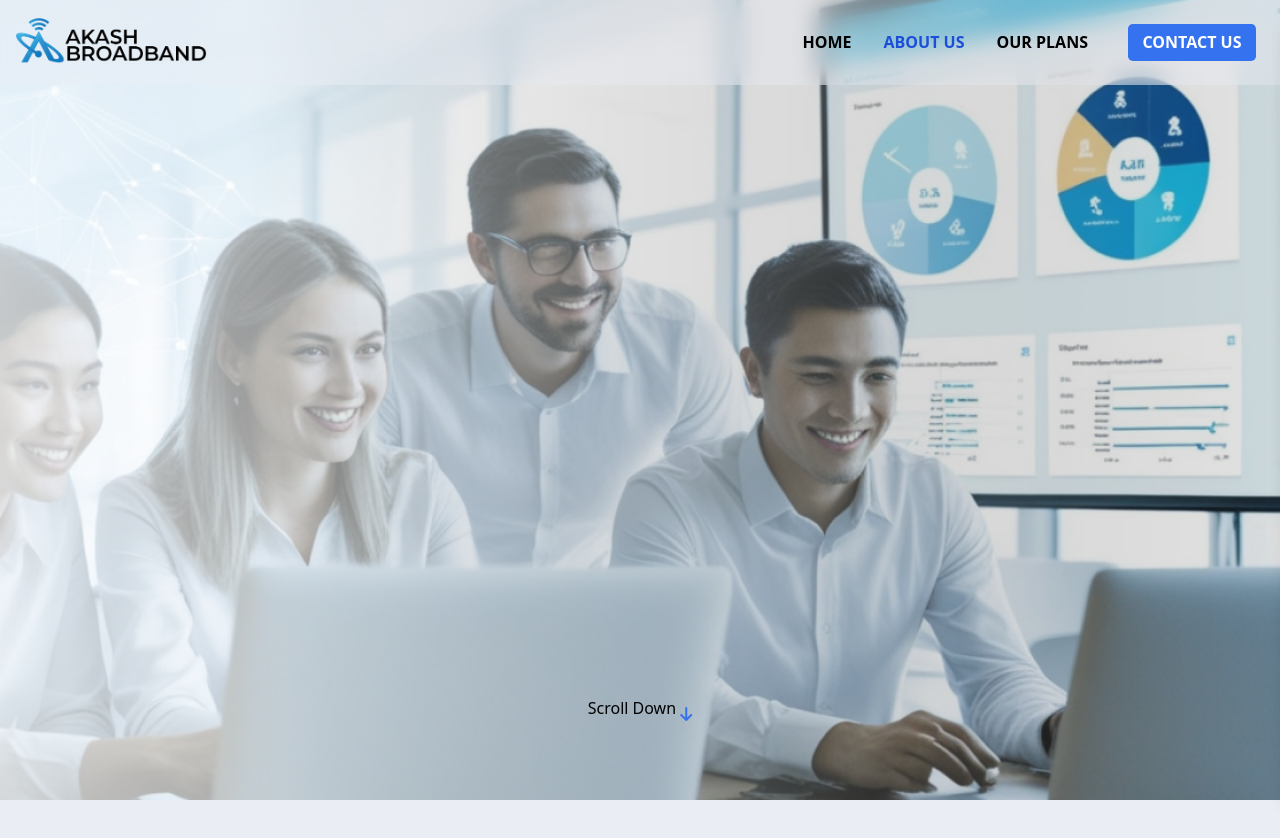
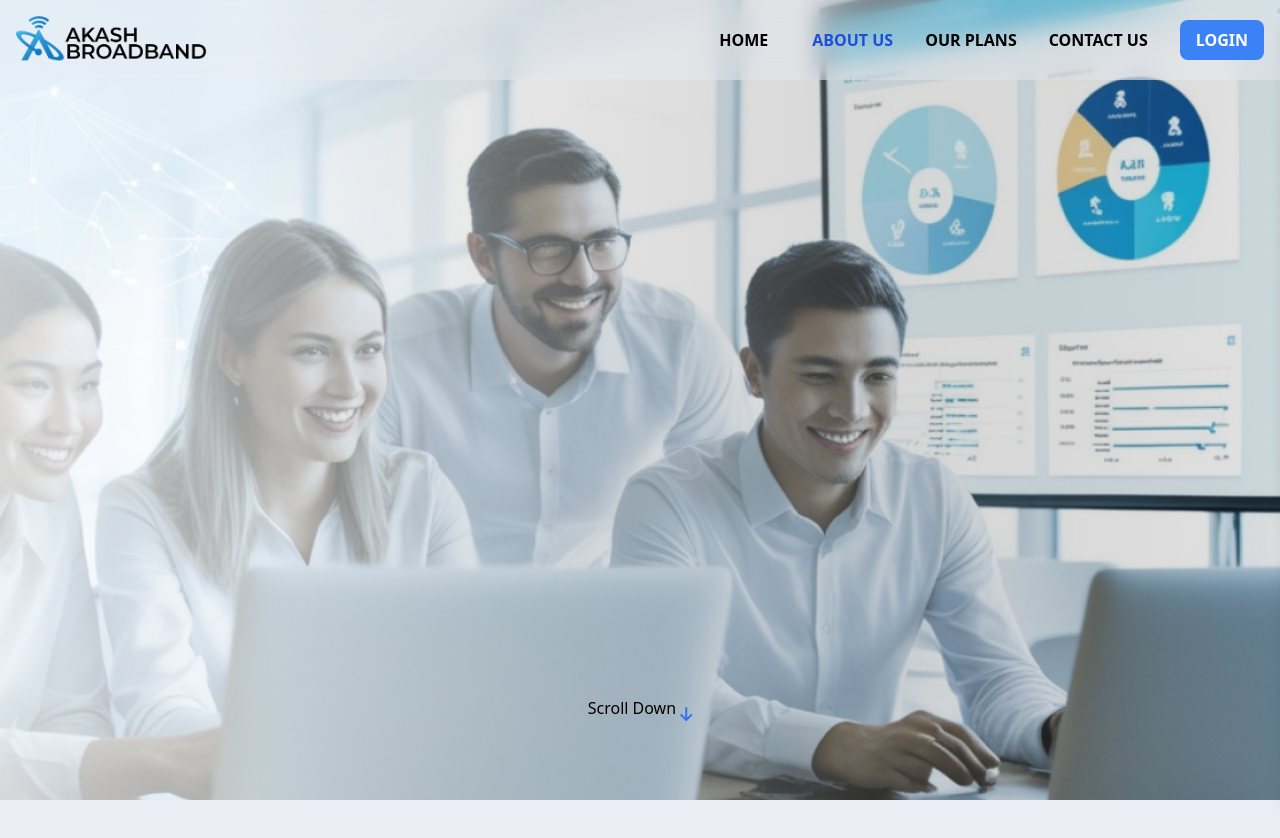
Before and after one commit to artifice7/BroadBand, a React (Vite) app in the folder broadband/: page /about in a window 1280 px wide. Shown: the top 838 px of the page. Built offline with nearby package versions, Linux system fonts and the light colour scheme; a web font is replaced by a local one.

Commit message:
add dropdown and login

```diff
--- a/broadband/src/components/Navbar.jsx
+++ b/broadband/src/components/Navbar.jsx
@@ -1,15 +1,40 @@
-import { useState } from "react";
-import { Link, useLocation, useNavigate } from "react-router-dom"; // Import Link and useLocation
-import Button from "../Buttons/button1";
+import { useEffect, useRef, useState } from "react";
+import { Link, useLocation } from "react-router-dom";
 
 const Navbar = () => {
-  const navigate = useNavigate();
   const [isSidebarOpen, setIsSidebarOpen] = useState(false);
-  const { pathname } = useLocation(); // Get current path
+  const [dropdownContext, setDropdownContext] = useState(null);
+  const { pathname } = useLocation();
+
+  const dropdownRef = useRef(null);
+  const toggleRef = useRef(null);
 
   const toggleSidebar = () => {
     setIsSidebarOpen(!isSidebarOpen);
+    setDropdownContext(null);
   };
+
+  const toggleDropdown = (context) => {
+    setDropdownContext(dropdownContext === context ? null : context);
+  };
+
+  useEffect(() => {
+    const handleClickOutside = (event) => {
+      if (
+        dropdownRef.current &&
+        !dropdownRef.current.contains(event.target) &&
+        toggleRef.current &&
+        !toggleRef.current.contains(event.target)
+      ) {
+        setDropdownContext(null);
+      }
+    };
+
+    document.addEventListener("mousedown", handleClickOutside);
+    return () => {
+      document.removeEventListener("mousedown", handleClickOutside);
+    };
+  }, []);
 
   return (
     <>
@@ -38,17 +63,17 @@ const Navbar = () => {
           {/* Desktop Menu */}
           <div className="hidden w-full md:block md:w-auto" id="navbar-default">
             <ul className="font-semibold flex flex-col md:p-0 p-4 mt-4 border border-gray-100 rounded-lg md:flex-row md:space-x-8 rtl:space-x-reverse md:mt-0 md:border-0">
-              <li className="flex justify-center items-center">
+              <li>
                 <Link
                   to="/"
-                  className={`block py-2 px-3 rounded hover:bg-gray-100 md:hover:bg-transparent md:border-0 md:hover:text-blue-700 md:p-0 ${
+                  className={`block py-2 px-3 rounded hover:bg-gray-100 md:hover:bg-transparent md:border-0 md:hover:text-blue-700 ${
                     pathname === "/" ? "text-blue-700 font-bold" : ""
                   }`}
-                  aria-current="page"
                 >
                   HOME
                 </Link>
               </li>
+
               <li className="flex justify-center items-center">
                 <Link
                   to="/about"
@@ -70,7 +95,54 @@ const Navbar = () => {
                 </Link>
               </li>
               <li className="flex justify-center items-center">
-                <Button onClick={() => navigate("/inquiry")}>CONTACT US</Button>
+                <Link
+                  to="/inquiry"
+                  className={`block py-2 px-3 rounded hover:bg-gray-100 md:hover:bg-transparent md:border-0 md:hover:text-blue-700 md:p-0 ${
+                    pathname === "/inquiry" ? "text-blue-700 font-bold" : ""
+                  }`}
+                >
+                  CONTACT US
+                </Link>
+              </li>
+              <li className="relative">
+                <button
+                  ref={toggleRef}
+                  onClick={() => toggleDropdown("navbar")}
+                  className="py-2 px-4 bg-blue-500 text-white rounded-lg"
+                >
+                  LOGIN
+                </button>
+                {dropdownContext === "navbar" && (
+                  <div
+                    ref={dropdownRef}
+                    className="absolute top-full mt-2 right-0 w-48 bg-white shadow-lg rounded-lg z-50"
+                  >
+                    <ul className="py-2">
+                      <li>
+                        <a
+                          href="https://www.instagram.com"
+                          target="_blank"
+                          rel="noopener noreferrer"
+                          className="block px-4 py-2 text-gray-700 hover:bg-gray-100"
+                          onClick={() => setDropdownContext(null)}
+                        >
+                          Login
+                        </a>
+                      </li>
+                      <li>
+                        <a
+                          href="https://www.instagram.com"
+                          target="_blank"
+                          rel="noopener noreferrer"
+                          className="block px-4 py-2 text-gray-700 hover:bg-gray-100"
+                          onClick={() => setDropdownContext(null)}
+                        >
+                          Sign Up
+                        </a>
+                      </li>
+                    </ul>
+                  </div>
+                )}
               </li>
             </ul>
           </div>
@@ -83,7 +155,6 @@ const Navbar = () => {
           isSidebarOpen ? "translate-x-0" : "translate-x-full"
         }`}
       >
-        {/* Close Button */}
         <button
           className="absolute top-4 right-4 text-gray-700 text-2xl"
           onClick={toggleSidebar}
@@ -92,7 +163,6 @@ const Navbar = () => {
           &times;
         </button>
 
-        {/* Sidebar Content */}
         <div>
           <Link to="/" className="flex items-center mb-8">
             <img src="/Main-logo.png" alt="Flowbite Logo" className="h-12" />
@@ -132,17 +202,53 @@ const Navbar = () => {
                 Our Plans <span className="text-blue-500 text-xl">→</span>
               </Link>
             </li>
+            <li>
+              <Link
+                to="/inquiry"
+                className={`flex justify-between items-center text-lg font-semibold ${
+                  pathname === "/inquiry" ? "text-blue-700" : "text-gray-700"
+                }`}
+                onClick={toggleSidebar}
+              >
+                Contact Us <span className="text-blue-500 text-xl">→</span>
+              </Link>
+            </li>
           </ul>
         </div>
 
-        {/* Contact Us Button */}
-        <div className="mt-8">
+        <div className="relative" ref={dropdownRef}>
           <button
-            onClick={() => navigate("/inquiry")}
-            className="w-full bg-blue-500 text-white font-semibold py-2 rounded-lg flex justify-between items-center px-4"
+            onClick={() => toggleDropdown("sidebar")}
+            className="w-full bg-blue-500 text-white font-semibold py-2 rounded-lg"
           >
-            Contact Us <span className="text-xl">→</span>
+            LOGIN
           </button>
+          {dropdownContext === "sidebar" && (
+            <div className="absolute bottom-full mb-2 left-0 w-full bg-white shadow-lg rounded-lg z-50">
+              <ul className="py-2">
+                <li>
+                  <a
+                    href="https://www.instagram.com"
+                    target="_blank"
+                    rel="noopener noreferrer"
+                    className="block w-full text-left px-4 py-2 text-gray-700 hover:bg-gray-100"
+                  >
+                    Login
+                  </a>
+                </li>
+                <li>
+                  <a
+                    href="https://www.instagram.com"
+                    target="_blank"
+                    rel="noopener noreferrer"
+                    className="block w-full text-left px-4 py-2 text-gray-700 hover:bg-gray-100"
+                  >
+                    Sign Up
+                  </a>
+                </li>
+              </ul>
+            </div>
+          )}
         </div>
       </div>
     </>
```
